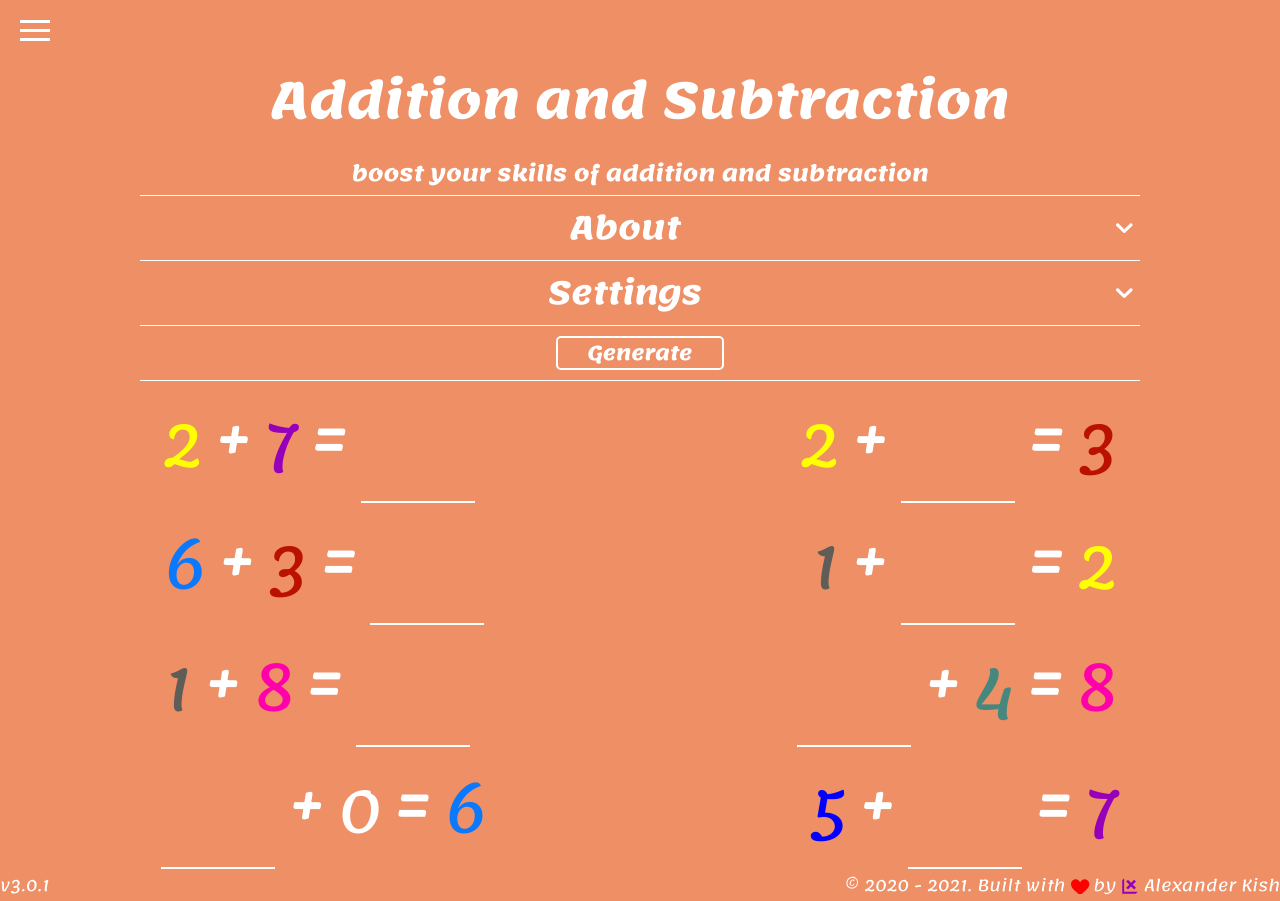
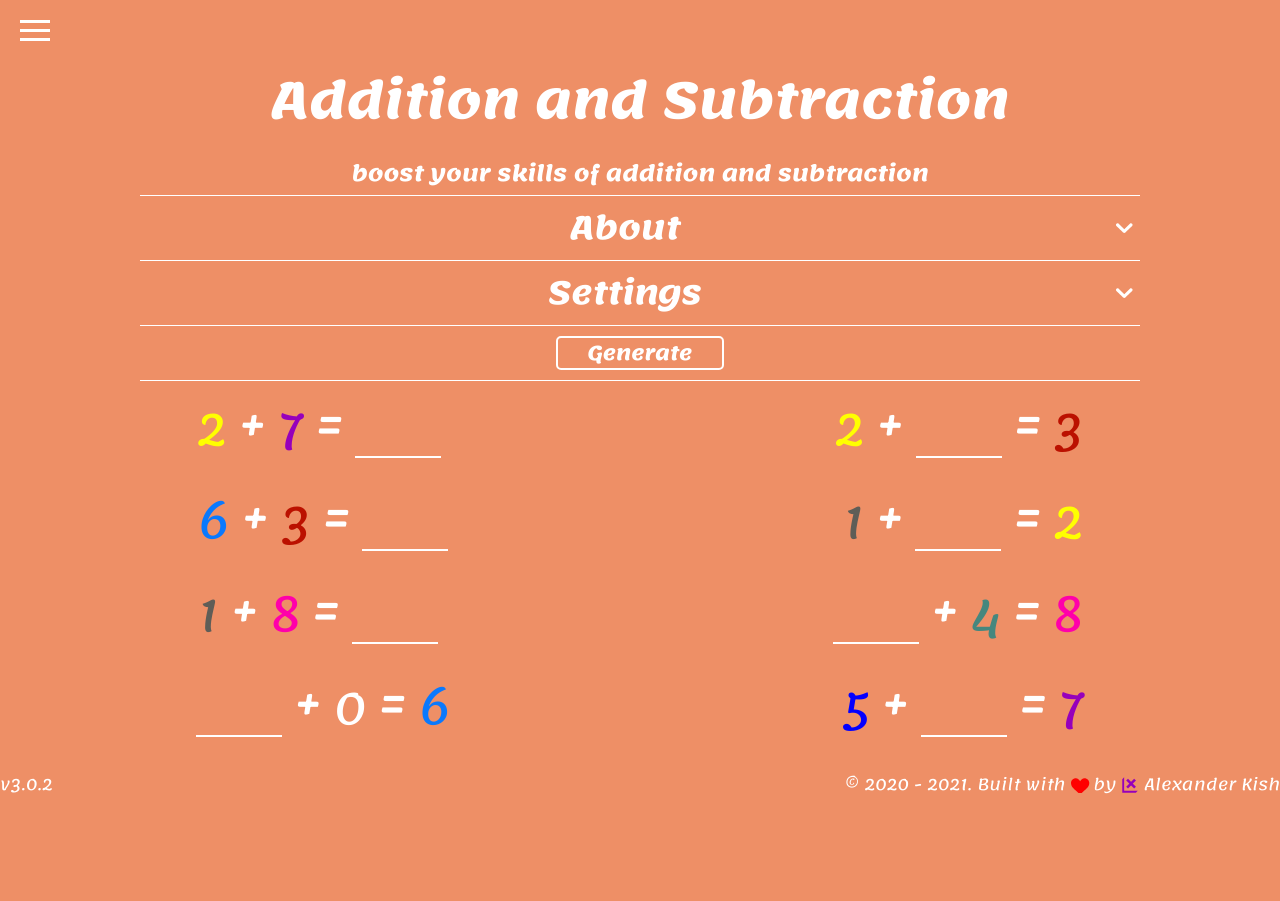
Before and after one commit to lx-kish/rithmetica, a React (Create React App) app: page / in a window 1280 px wide. After the commit the page ends 800 px from the top, so only its background shows below. Built offline with nearby package versions, Linux system fonts and the light colour scheme.

Commit message:
fix(core): fix the layout
- Problem font size corrections;

- Minor bugs fixes;

```diff
--- a/src/components/footer/footer.component.tsx
+++ b/src/components/footer/footer.component.tsx
@@ -6,7 +6,7 @@ import IconLxKish from '../icons-svg/icon-lx-kish.component';
 const Footer: React.FC = () => {
 	return (
 		<footer className="footer">
-			<p className="footer__version">v3.0.1</p>
+			<p className="footer__version">v3.0.2</p>
 			<p className="footer__credentials">
 				&#169; 2020 - 2021. Built with
 				<span className="footer__icon-box">
--- a/src/styles/_problem.scss
+++ b/src/styles/_problem.scss
@@ -16,7 +16,7 @@
 
 .problem {
   margin: auto 1rem;
-  font-size: 6rem;
+  font-size: 4.5rem;
 
   @include respond(_1100-1200) {
   // @include respond(_680-720) {
```
Also changed, not shown: 1 other file (tests, documents, lock files or other folders).
